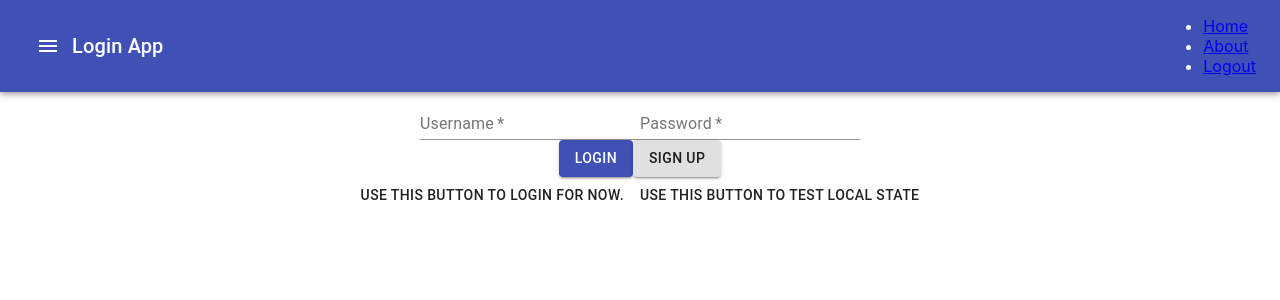
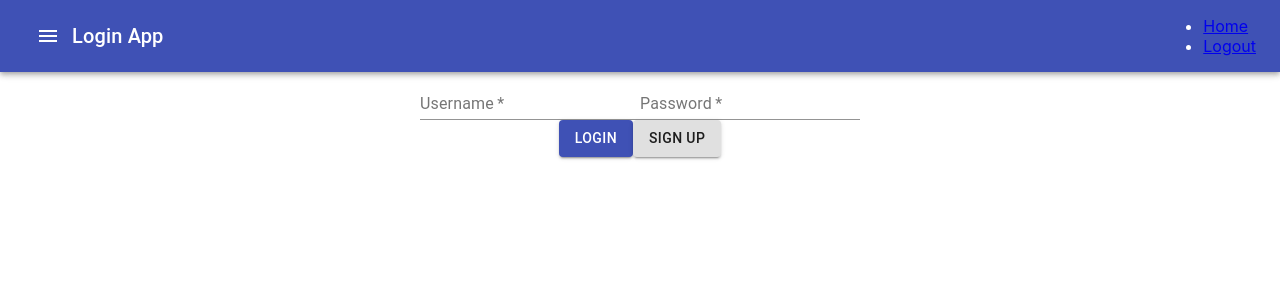
Before and after one commit to tonezone108/Login-App, a React (Create React App) app in the folder login-app/: page /login in a window 1280 px wide. Shown: the top 300 px of the page. Built offline with nearby package versions, Linux system fonts and the light colour scheme.

Commit message:
cleaned up components

```diff
--- a/login-app/src/components/Home.js
+++ b/login-app/src/components/Home.js
@@ -3,24 +3,17 @@ import React, {Component} from 'react'
 
 class Home extends Component {
 
-    componentDidMount() {
-        console.log(this.props.testProp)
-        console.log(this.props.user.username)
-      }
 
-    // componentDidUpdate() {
-    //     console.log(this.props.user)
-    // }
-
-    // showTheState() {
-    //     console.log(this.props.user)
-    // }
+    // use this to test the global state
+    // componentDidMount() {
+    //     console.log(this.props.testProp)
+    //     console.log(this.props.user.username)
+    //   }
 
     render() {
         return (
             <div>
                 Welcome to the home page {this.props.user.username}
-                {/* <Button onClick={this.showTheState}>Click me to check state</Button> */}
             </div>
 
         )
--- a/login-app/src/components/Login.js
+++ b/login-app/src/components/Login.js
@@ -25,27 +25,15 @@ class Login extends Component {
     this.setState(state);
   };
 
-  displayLocalState = e => {
-    e.preventDefault();
-    const userObject = {
-      username: this.state.username,
-      password: this.state.password
-    };
-
-    console.log(userObject);
-  }
-
-
   login = (e) => {
     e.preventDefault();
-    // alert('did it run?')
     const userObject = {
       username: this.state.username,
       userpassword: this.state.password
     };
-    console.log("This is the userObject the Login.js component sent to actions: " + userObject)
+
     this.props.login(userObject);
-    console.log(this.props.user.username)
+
 
   };
 
@@ -156,8 +144,6 @@ class Login extends Component {
             </Dialog>
           </div>
         </Container>
-        <Button onClick={this.login}>Use this button to login for now.</Button>
-        <Button onClick={this.displayLocalState}>Use this button to test local state</Button>
       </div>
     );
   }
--- a/login-app/src/components/Navigation.js
+++ b/login-app/src/components/Navigation.js
@@ -17,9 +17,6 @@ const Navigation = () => {
           <li className="nav-list-item">
             <Link to="/">Home</Link>
           </li>
-          <li className="nav-list-item">
-            <Link to="/about">About</Link>
-          </li>
           <li>
           <Link to="/"  onClick={() => {
               document.cookie = "loggedIn=false";
```
Also changed, not shown: 1 other file (tests, documents, lock files or other folders).
